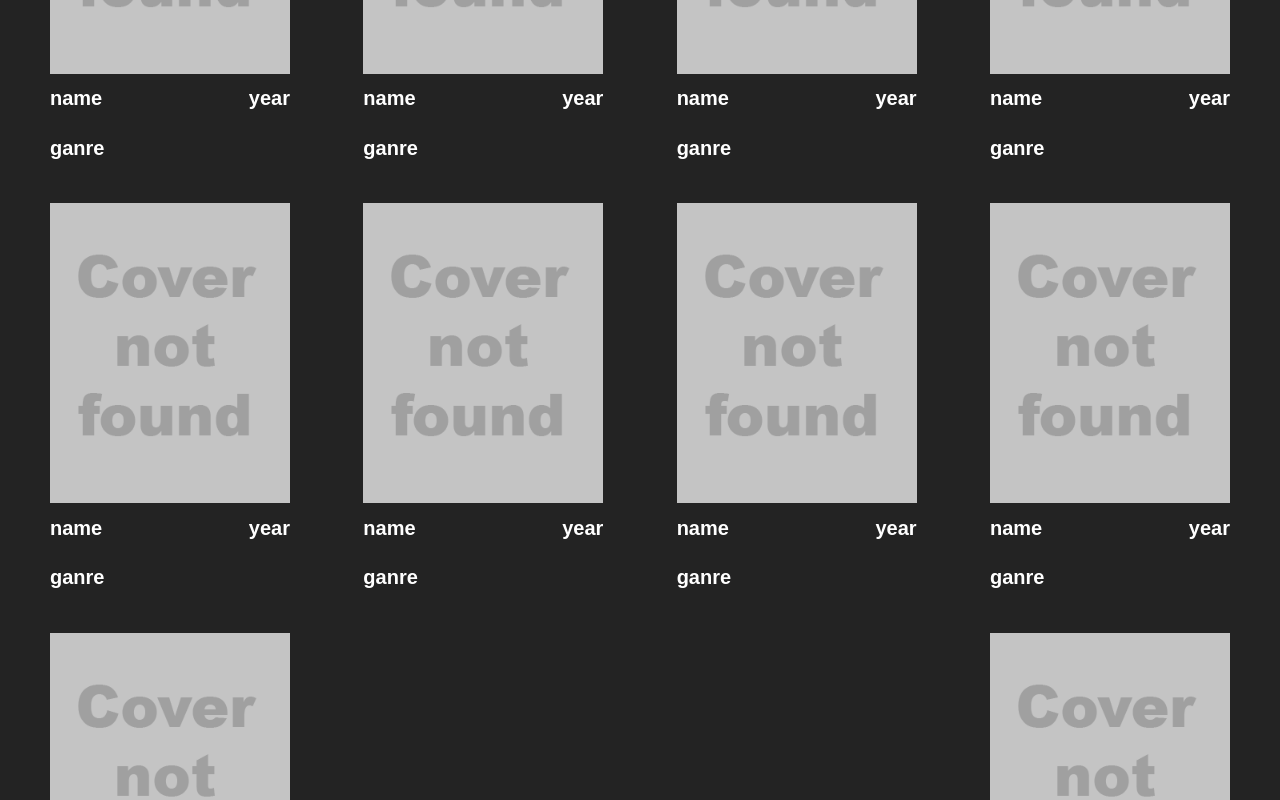
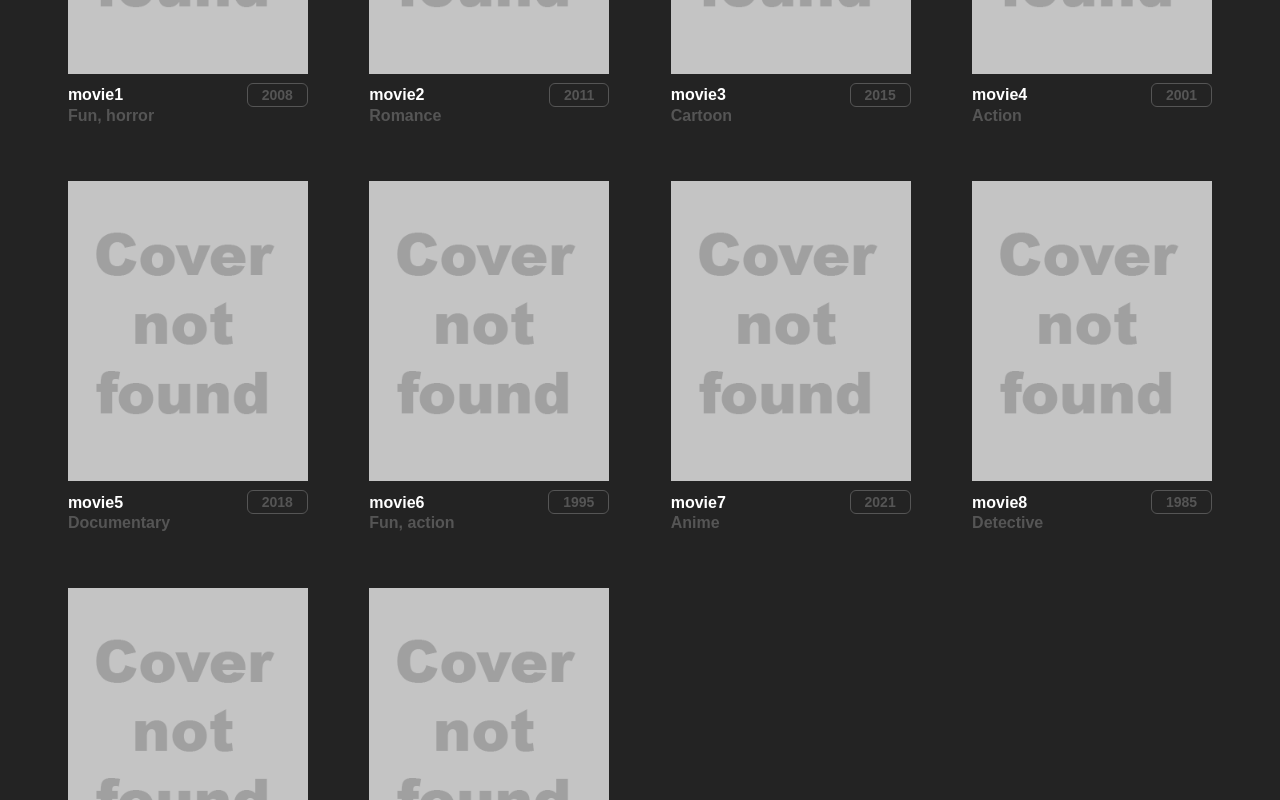
Before and after one commit to AlexanderBychyk/reactjs-course-2, a React app: page / in a window 1280 px wide. Shown: the part 680-1480 px from the top of the page. Built offline with nearby package versions, Linux system fonts and the light colour scheme; the HTML template or start-up script is replaced by a standard one.

Commit message:
Added ErrorBoundary and propTypes

```diff
--- a/src/App.js
+++ b/src/App.js
@@ -4,6 +4,7 @@ import ReactDOM from 'react-dom';
 import Header from './components/Header';
 import Footer from './components/Footer';
 import Content from './components/Content';
+import ErrorBoundary from './components/ErrorBoundary';
 
 import 'normalize.css/normalize.css';
 import './styles/styles.scss';
@@ -12,9 +13,11 @@ class App extends Component {
   render() {
     return (
       <div>
-        <Header />
-        <Content />
-        <Footer />
+        <ErrorBoundary>
+          <Header />
+          <Content />
+          <Footer />
+        </ErrorBoundary>
       </div>
     );
   }
--- a/src/components/ContentBox.js
+++ b/src/components/ContentBox.js
@@ -6,16 +6,16 @@ export default class ContentBox extends Component {
   render() {
     return (
       <div className="contentBox">
-        <MovieCard />
-        <MovieCard />
-        <MovieCard />
-        <MovieCard />
-        <MovieCard />
-        <MovieCard />
-        <MovieCard />
-        <MovieCard />
-        <MovieCard />
-        <MovieCard />
+        <MovieCard movieName="movie1" movieYear="2008" movieGanre="Fun, horror"/>
+        <MovieCard movieName="movie2" movieYear="2011" movieGanre="Romance"/>
+        <MovieCard movieName="movie3" movieYear="2015" movieGanre="Cartoon"/>
+        <MovieCard movieName="movie4" movieYear="2001" movieGanre="Action"/>
+        <MovieCard movieName="movie5" movieYear="2018" movieGanre="Documentary"/>
+        <MovieCard movieName="movie6" movieYear="1995" movieGanre="Fun, action"/>
+        <MovieCard movieName="movie7" movieYear="2021" movieGanre="Anime"/>
+        <MovieCard movieName="movie8" movieYear="1985" movieGanre="Detective"/>
+        <MovieCard movieName="movie9" movieYear="2007" movieGanre="Cartoon"/>
+        <MovieCard movieName="" movieYear="" movieGanre="" />
       </div>
     );
   }
--- /dev/null
+++ b/src/components/ErrorBoundary.js
@@ -0,0 +1,24 @@
+import React, { Component } from 'react';
+
+export default class ErrorBoundary extends React.Component {
+  constructor(props) {
+    super(props);
+    this.state = { hasError: false };
+  }
+
+  static getDerivedStateFromError(error) {
+    return { hasError: true };
+  }
+
+  componentDidCatch(error, errorInfo) {
+    logErrorToMyService(error, errorInfo);
+  }
+
+  render() {
+    if (this.state.hasError) {
+      return <h1>Something went wrong.</h1>;
+    }
+
+    return this.props.children;
+  }
+}
--- a/src/components/MovieCard.js
+++ b/src/components/MovieCard.js
@@ -1,16 +1,32 @@
 import React, { Component } from 'react';
+import PropTypes from 'prop-types';
 
 export default class MovieCard extends Component {
+  constructor(props) {
+    super(props);
+  }
   render() {
     return (
       <div className="cardBox">
         <div className="cardPicture"></div>
         <div className="container">
-          <h1>name</h1>
-          <h1>year</h1>
+          <h1 className="cardName">{this.props.movieName ? this.props.movieName : 'name'}</h1>
+          <h1 className="cardYear">{this.props.movieYear ? this.props.movieYear : 'year'}</h1>
         </div>
-        <h1>ganre</h1>
+        <h1 className="cardGanre">{this.props.movieGanre ? this.props.movieGanre : 'ganre'}</h1>
       </div>
     );
   }
 }
+
+MovieCard.propTypes = {
+  movieName: PropTypes.string,
+  movieYear: PropTypes.number,
+  movieGanre: PropTypes.string
+}
+
+MovieCard.defaultProps = {
+  movieName: 'name',
+  movieYear: '2000',
+  movieGanre: 'ganre'
+}
--- a/src/styles/components/_contentBox.scss
+++ b/src/styles/components/_contentBox.scss
@@ -1,7 +1,7 @@
 .contentBox {
   margin-left: 5rem;
   margin-right: 5rem;
-  display: flex;
-  justify-content: space-between;
-  flex-wrap: wrap;
+  display: grid;
+  grid-template-columns: repeat(auto-fill, minmax(24rem, 1fr));
+  grid-gap: 2vw;
 }
--- a/src/styles/components/_movieCard.scss
+++ b/src/styles/components/_movieCard.scss
@@ -2,6 +2,8 @@
   width: 24rem;
   margin-bottom: 2rem;
   margin-top: 1rem;
+  align-self: center;
+  justify-self: center;
 }
 .cardPicture {
   display: block;
@@ -11,3 +13,29 @@
   background: center / cover no-repeat url('/src/assets/cardPic.png');
   margin: 0;
 }
+
+.cardYear {
+  border-style: solid;
+  border-color: $gray;
+  border-radius: 6px;
+  border-width: 1px;
+  padding: 3px 14px;
+  font-size: 14px;
+  align-self: center;
+  color: $gray;
+  margin-bottom: 0;
+}
+
+.cardName {
+  font-size: 16px;
+  align-self: center;
+  color: $white;
+  margin-bottom: 0;
+}
+
+.cardGanre {
+  font-size: 16px;
+  align-self: center;
+  color: $gray;
+  margin: 0;
+}
```
